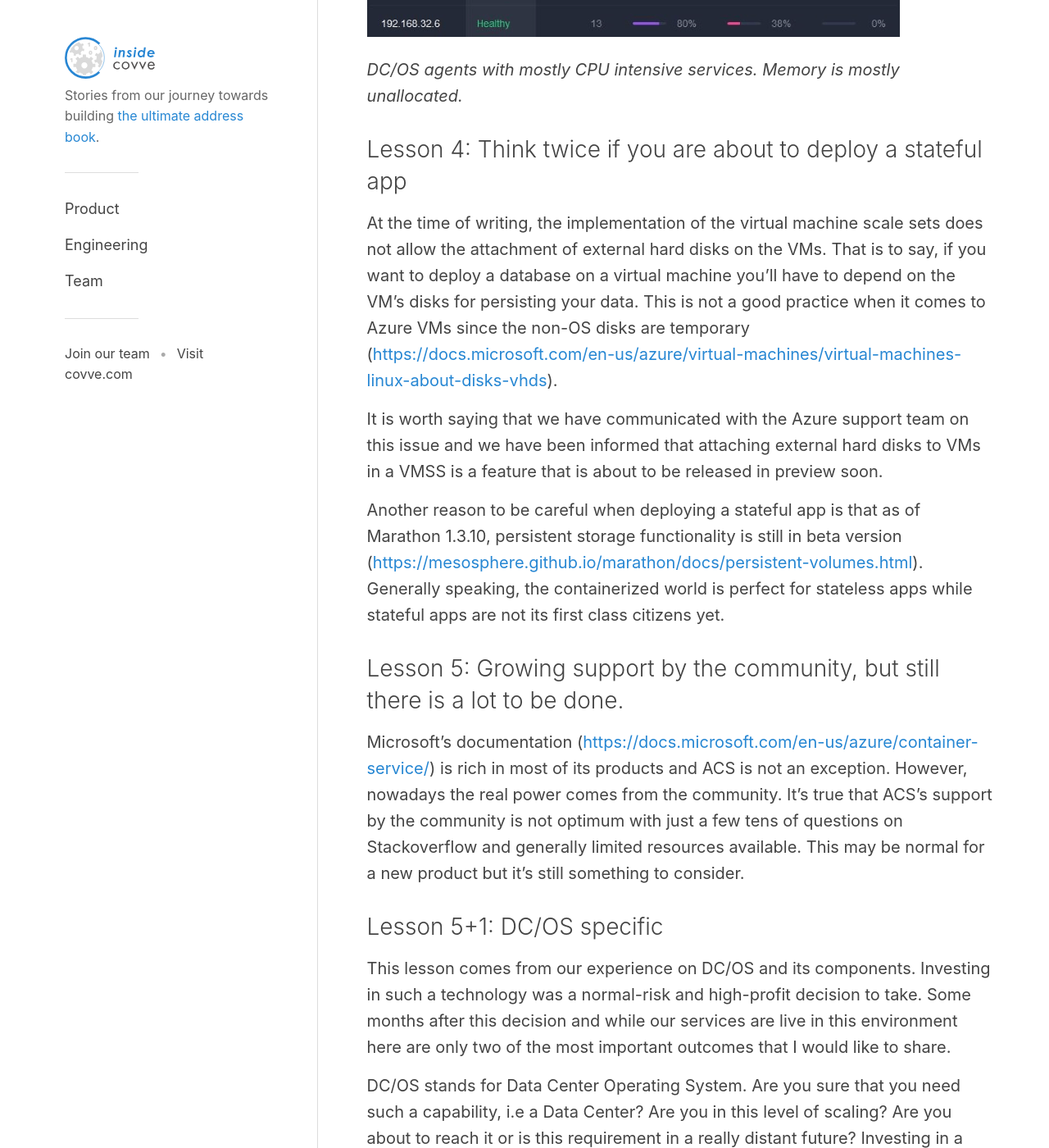
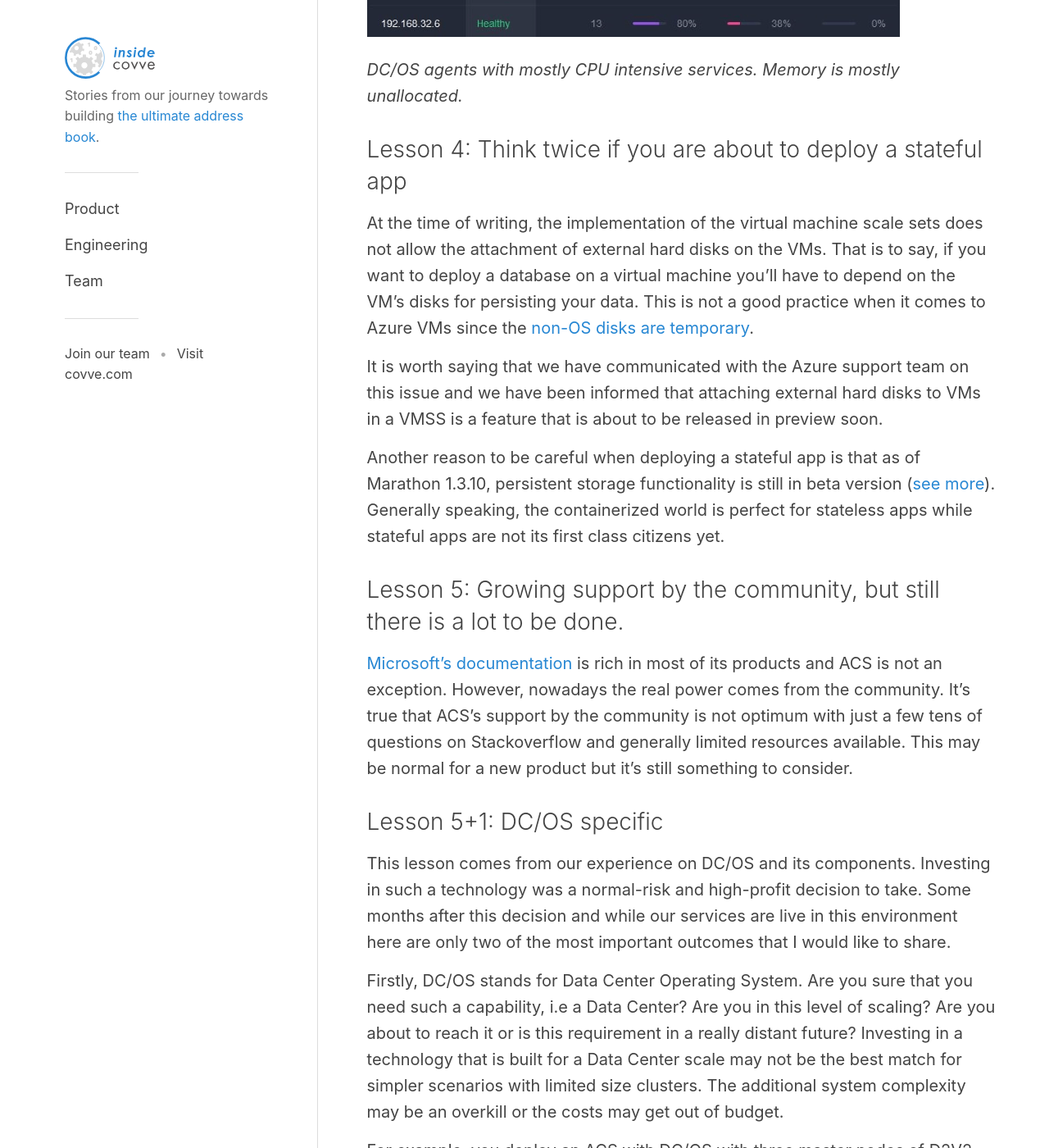
Before and after one commit to Covve/covve.github.io, a Jekyll site: the page built from _posts/2017-02-16-5plus1-things-to-consider-before-starting-with-acs.md, in a window 1280 px wide and 1400 px high, scrolled down 4217 px. Shown: the whole window at 82% size. Built offline with Jekyll 4.4.1, drawn with Linux system fonts in a browser that asks for light colours; nearby versions of some CDN libraries; comment, search, counter and statistics services are not loaded; some of the changed text lies outside the part shown.

Commit message:
ACS fixes

```diff
--- a/_posts/2017-02-16-5plus1-things-to-consider-before-starting-with-acs.md
+++ b/_posts/2017-02-16-5plus1-things-to-consider-before-starting-with-acs.md
@@ -54,38 +54,38 @@
 
 ### Lesson 4: Think twice if you are about to deploy a stateful app
 
-At the time of writing, the implementation of the virtual machine scale sets does not allow the attachment of external hard disks on the VMs. That is to say, if you want to deploy a database on a virtual machine you’ll have to depend on the VM’s disks for persisting your data. This is not a good practice when it comes to Azure VMs since the non-OS disks are temporary ([https://docs.microsoft.com/en-us/azure/virtual-machines/virtual-machines-linux-about-disks-vhds][https://docs.microsoft.com/en-us/azure/virtual-machines/virtual-machines-linux-about-disks-vhds]).
+At the time of writing, the implementation of the virtual machine scale sets does not allow the attachment of external hard disks on the VMs. That is to say, if you want to deploy a database on a virtual machine you’ll have to depend on the VM’s disks for persisting your data. This is not a good practice when it comes to Azure VMs since the [non-OS disks are temporary][non-OS disks are temporary].
 
 It is worth saying that we have communicated with the Azure support team on this issue and we have been informed that attaching external hard disks to VMs in a VMSS is a feature that is about to be released in preview soon.
 
-Another reason to be careful when deploying a stateful app is that as of Marathon 1.3.10, persistent storage functionality is still in beta version ([https://mesosphere.github.io/marathon/docs/persistent-volumes.html][https://mesosphere.github.io/marathon/docs/persistent-volumes.html]). Generally speaking, the containerized world is perfect for stateless apps while stateful apps are not its first class citizens yet.
+Another reason to be careful when deploying a stateful app is that as of Marathon 1.3.10, persistent storage functionality is still in beta version ([see more][see more]). Generally speaking, the containerized world is perfect for stateless apps while stateful apps are not its first class citizens yet.
 
 
 ### Lesson 5: Growing support by the community, but still there is a lot to be done.
 
-Microsoft’s documentation ([https://docs.microsoft.com/en-us/azure/container-service/][https://docs.microsoft.com/en-us/azure/container-service/]) is rich in most of its products and ACS is not an exception. However, nowadays the real power comes from the community. It’s true that ACS’s support by the community is not optimum with just a few tens of questions on Stackoverflow and generally limited resources available. This may be normal for a new product but it’s still something to consider.
+[Microsoft’s documentation][Microsoft’s documentation] is rich in most of its products and ACS is not an exception. However, nowadays the real power comes from the community. It’s true that ACS’s support by the community is not optimum with just a few tens of questions on Stackoverflow and generally limited resources available. This may be normal for a new product but it’s still something to consider.
 
 
 ### Lesson 5+1: DC/OS specific
 
 This lesson comes from our experience on DC/OS and its components. Investing in such a technology was a normal-risk and high-profit decision to take. Some months after this decision and while our services are live in this environment here are only two of the most important outcomes that I would like to share.
 
-DC/OS stands for Data Center Operating System. Are you sure that you need such a capability, i.e a Data Center? Are you in this level of scaling? Are you about to reach it or is this requirement in a really distant future? Investing in a technology that is built for a Data Center scale may not be the best match for simpler scenarios with limited size clusters. The additional system complexity may be an overkill or the costs may get out of budget.
+Firstly, DC/OS stands for Data Center Operating System. Are you sure that you need such a capability, i.e a Data Center? Are you in this level of scaling? Are you about to reach it or is this requirement in a really distant future? Investing in a technology that is built for a Data Center scale may not be the best match for simpler scenarios with limited size clusters. The additional system complexity may be an overkill or the costs may get out of budget.
 
 For example, you deploy an ACS with DC/OS with three master nodes of D2V2 size (a typical production scenario). They cost about 300$ per month. The master nodes hold the DC/OS and manage the agents’ cluster. No services can be deployed in the masters. If you deploy 3 D2V2 agents where your services will live then you’ll have a “supportive” infrastructure (masters) of a similar cost to the actual “productive” infrastructure.
 
 ![Are you running a DC](/images/blog/2017-02-16-5plus1-things-to-consider-before-starting-with-acs/datacentre.png)
 
-- Many of the Mesos frameworks (Redis, Elasticsearch etc) are in alpha or beta phases at this moment. Even if the promise to have an Elasticsearch cluster “as-a-service” seems really appealing and a great reason to adopt DC/OS, in my point of view it would not be wise to use it at this point in time in a production environment.
+Secondly, many of the Mesos frameworks (Redis, Elasticsearch etc) are in alpha or beta phases at this moment. Even if the promise to have an Elasticsearch cluster “as-a-service” seems really appealing and a great reason to adopt DC/OS, in my point of view it would not be wise to use it at this point in time in a production environment.
 
 
 ### Conclusion
 
 To sum up, Azure container service is a great PaaS solution which abstracts the installation and configuration of the orchestration and scheduling tools that are necessary for a large scale production cluster. Through leveraging the Docker format the compatibility and consensus with the community is great and keeps up with the hottest trends in devops. Of course, there are quite a few issues to resolve but it’s just normal for a product/collection-of-products that is still young and under development.
 
-[https://docs.microsoft.com/en-us/azure/container-service/]: https://docs.microsoft.com/en-us/azure/container-service/
-[https://mesosphere.github.io/marathon/docs/persistent-volumes.html]: https://mesosphere.github.io/marathon/docs/persistent-volumes.html
-[https://docs.microsoft.com/en-us/azure/virtual-machines/virtual-machines-linux-about-disks-vhds]: https://docs.microsoft.com/en-us/azure/virtual-machines/virtual-machines-linux-about-disks-vhds
+[Microsoft’s documentation]: https://docs.microsoft.com/en-us/azure/container-service/
+[see more]: https://mesosphere.github.io/marathon/docs/persistent-volumes.html
+[non-OS disks are temporary]: https://docs.microsoft.com/en-us/azure/virtual-machines/virtual-machines-linux-about-disks-vhds
 [DC/OS]: https://dcos.io
 [Docker Swarm]: https://www.docker.com/products/docker-swarm
 [Kubernetes]: https://kubernetes.io
```
Also changed, not shown: images/blog/2017-02-16-5plus1-things-to-consider-before-starting-with-acs/datacentre.png.
